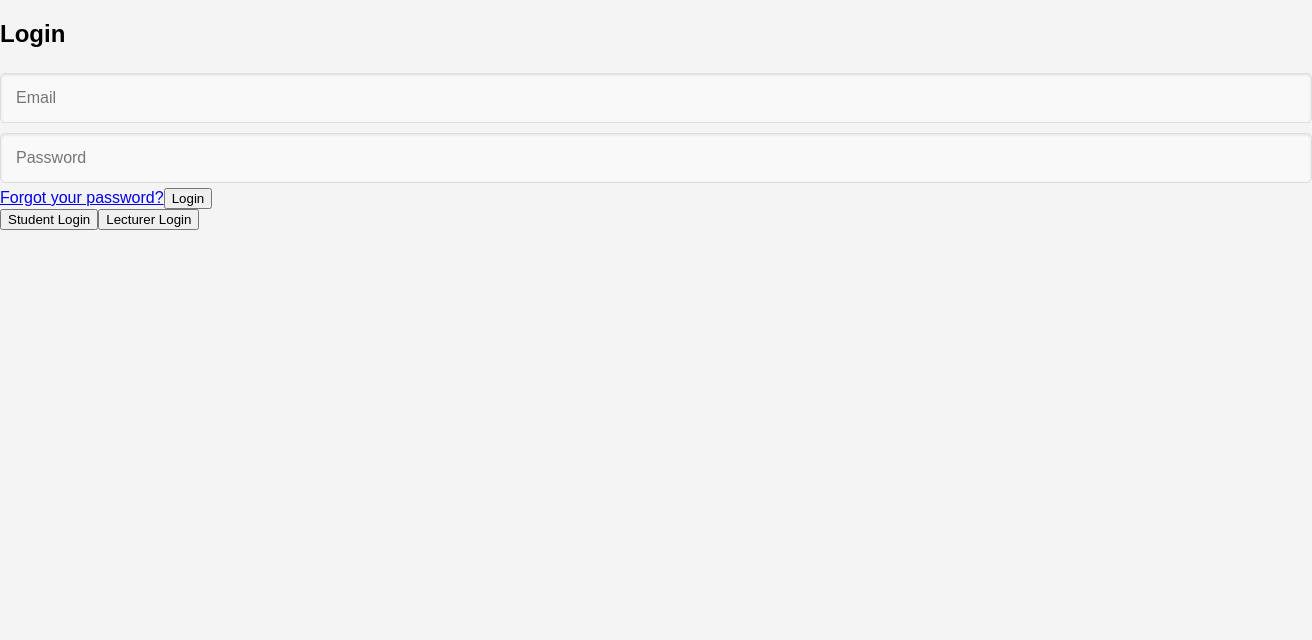
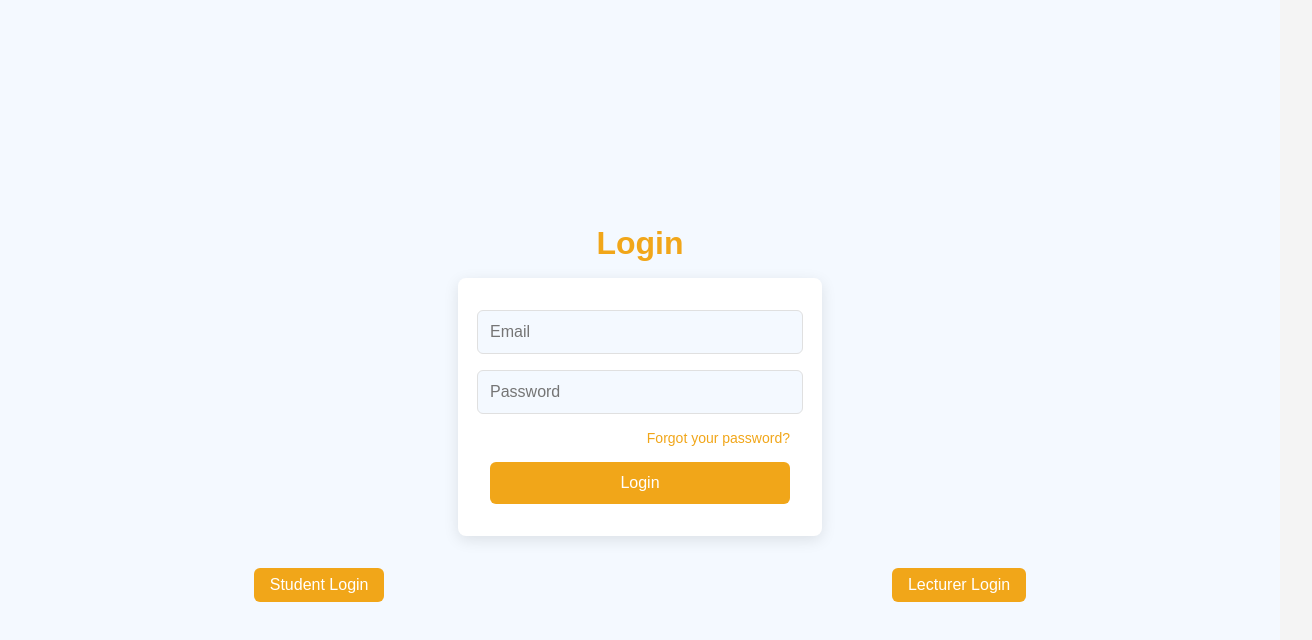
Before and after one commit to CKmellow/QR-code_Attendance_system, a React (Create React App) app in the folder qr-system/: page / in a window 1280 px wide. Shown: the top 640 px of the page, 1312 px wide, since content can reach past the window. Built offline with nearby package versions, Linux system fonts and the light colour scheme.

Commit message:
Lecture Button Functio &CSS change on Login

```diff
--- a/qr-system/src/Pages/LoginPage.css
+++ b/qr-system/src/Pages/LoginPage.css
@@ -1,96 +1,91 @@
-/* General Styles for Login Page */
-
-
-.Login-box {
+/* Container for the entire login form */
+.login-container {
     display: flex;
-    width: 60%;
-    height: 60%;
-    background-color: #fff;
-    border-radius: 12px;
-    box-shadow: 0 8px 30px rgba(0, 0, 0, 0.1);
-    overflow: hidden;
+    flex-direction: column;
+    align-items: center;
+    justify-content: center;
+    height: 100vh;
+    background-color: #f4f9ff; /* Light blue background */
   }
 
-/* Left panel (form section) */
-.Login-header {
-    width: 50%;
-    padding: 30px;
+  /* Header styling */
+  .login-header h2 {
+    font-size: 2rem;
+    font-weight: bold;
+    color: #f1a619; /* Teal color for the header */
+    margin-bottom: 1rem;
+  }
+
+  /* Styling for the login form */
+  .login-form {
     display: flex;
     flex-direction: column;
-    justify-content: center;
+    align-items: center;
+    width: 300px;
+    background-color: #fff;
+    border-radius: 8px;
+    padding: 2rem;
+    box-shadow: 0px 4px 15px rgba(0, 0, 0, 0.1);
   }
 
-.Login-header header {
-    font-size: 2rem;
-    font-weight: bold;
-    margin-bottom: 20px;
+  /* Input fields */
+  .input-field {
+    width: 100%;
+    padding: 0.75rem;
+    margin-bottom: 1rem;
+    border: 1px solid #e0e0e0;
+    border-radius: 6px;
+    font-size: 1rem;
+    background-color: #f4f9ff;
   }
 
-.input-box {
-    margin-bottom: 20px;
+  /* Styling for the 'Forgot password?' link */
+  .forgot-password {
+    align-self: flex-end;
+    margin-bottom: 1rem;
+    color: #f1a619;
+    text-decoration: none;
+    font-size: 0.875rem;
   }
 
-.input-field {
-    width: 100%;
-    padding: 15px;
-    margin: 5px 0;
-    font-size: 1rem;
-    border: 1px solid #ddd;
-    border-radius: 5px;
-    background-color: #f9f9f9;
-    box-shadow: inset 0 1px 3px rgba(0, 0, 0, 0.1);
+  .forgot-password:hover {
+    text-decoration: underline;
   }
 
-.submit-btn {
+  /* Login button */
+  .login-button {
     width: 100%;
-    padding: 15px;
-    background-color: #32b490;
+    padding: 0.75rem;
+    background-color: #f1a619;
     color: white;
     border: none;
-    border-radius: 5px;
+    border-radius: 6px;
+    cursor: pointer;
     font-size: 1rem;
-    cursor: pointer;
-    transition: background-color 0.3s;
   }
 
-.submit-btn:hover {
-    background-color: #28a075;
+  .login-button:hover {
+    background-color: #ad7712; /* Darker shade on hover */
   }
 
-/* Temporary buttons for Lecturer and Student */
-.temporary-buttons {
+  /* Temporary buttons for student and lecturer */
+  .temp-buttons {
     display: flex;
-    justify-content: space-between;
-    margin-top: 20px;
+    justify-content: space-around;
+    margin-top: 2rem;
+    width: 100%;
   }
 
-.lecturer, .student {
-    padding: 10px 20px;
-    border: 1px solid #32b490;
-    background-color: transparent;
-    color: #32b490;
-    border-radius: 5px;
+  .student-btn, .lecturer-btn {
+    padding: 0.5rem 1rem;
+    background-color: #f1a619;
+    color: white;
+    border: none;
+    border-radius: 6px;
     cursor: pointer;
-    transition: background-color 0.3s, color 0.3s;
-    width: 48%;
-    text-align: center;
+    font-size: 1rem;
   }
 
-.lecturer:hover, .student:hover {
-    background-color: #32b490;
-    color: white;
+  .student-btn:hover, .lecturer-btn:hover {
+    background-color: #ad7712; /* Darker shade on hover */
   }
-
-/* Right panel (illustration) */
-.right-panel {
-    width: 50%;
-    background: linear-gradient(135deg, #32b490, #6fd5cf);
-    display: flex;
-    justify-content: center;
-    align-items: center;
-    position: relative;
-}
-
-.right-panel img {
-    width: 80%;
-}
--- a/qr-system/src/Pages/LoginPage.js
+++ b/qr-system/src/Pages/LoginPage.js
@@ -1,8 +1,13 @@
 import React from 'react';
 import '../Pages/LoginPage.css';
+import { useNavigate } from 'react-router-dom';
 
 function LoginPage() {
+   const navigate=useNavigate();
 
+  const handleLectureClick=()=>{
+    navigate('/lec-home' );
+  }
   return (
     <div className="login-container">
       <div className="login-header">
@@ -15,8 +20,8 @@ function LoginPage() {
         <button className="login-button">Login</button>
       </form>
       <div className="temp-buttons">
-        <button className="student-btn">Student Login</button>
-        <button className="lecturer-btn">Lecturer Login</button>
+        <button className="student-btn" >Student Login</button>
+        <button className="lecturer-btn"  onClick={handleLectureClick}>Lecturer Login</button>
       </div>
     </div>
   );
```
Lines whose indentation alone changed are shown as unchanged.
